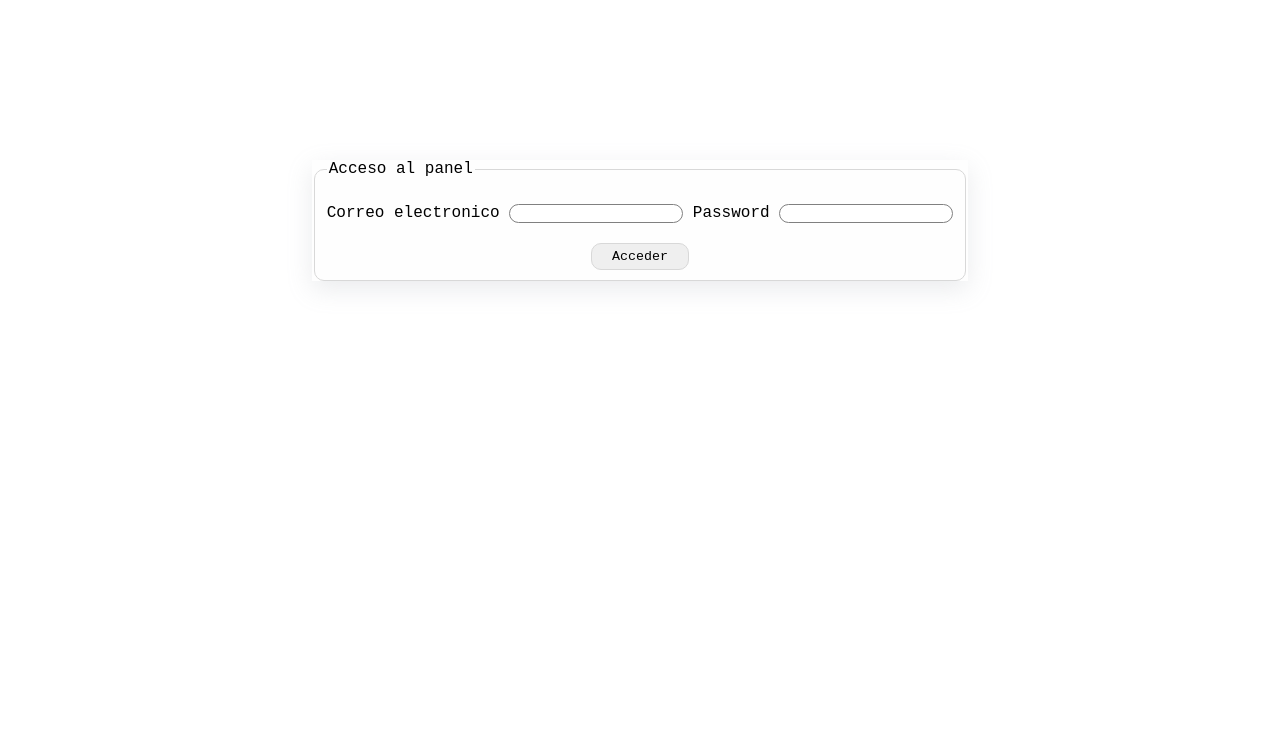
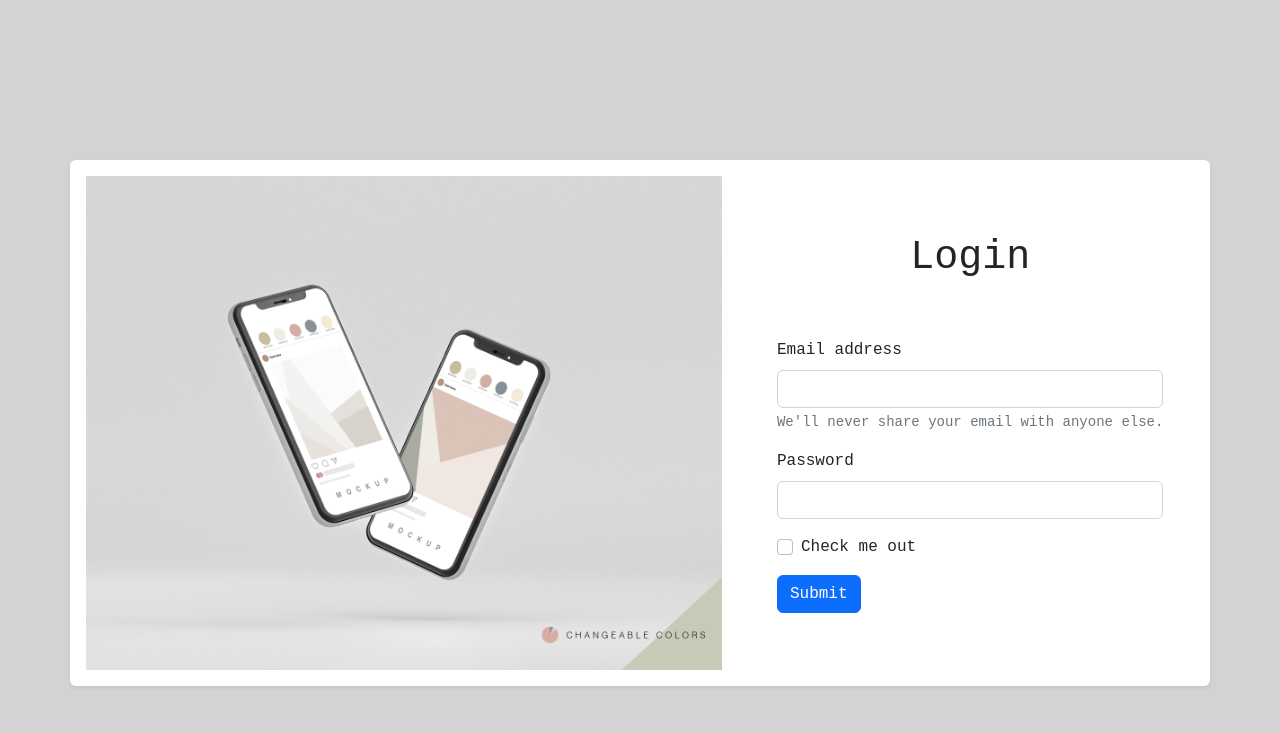
Before and after one commit to AdrianRMV/WebAvanzado4taUnidad, a PHP site: page / in a window 1280 px wide. Shown: the top 733 px of the page. Run offline with PHP 8.4, Linux system fonts and the light colour scheme.

Commit message:
Login trabajo

```diff
--- a/css/main.css
+++ /dev/null
@@ -1 +0,0 @@
-*,body{font-family:"Courier New",Courier,monospace !important}input{border-radius:20px;border:1px solid gray;transition:all 200ms ease-in-out}input:hover{background-color:#d3d3d3}.container{display:flex;align-items:center;justify-content:center;flex-direction:column;width:max-content;margin:20vh auto 0 auto;box-shadow:rgba(149,157,165,.2) 0px 8px 24px;background-color:#fefefe}.container fieldset{width:max-content;border-radius:10px;border:1px solid #d8d8d8}.container fieldset legend{font-family:"Courier New",Courier,monospace}.container fieldset form{padding-top:20px;background-color:#fefefe}.container fieldset form button{border:1px solid #d8d8d8;border-radius:10px;cursor:pointer;padding:5px 20px;margin-left:10px;display:block;width:max-content;margin:20px auto 0 auto;transition:200ms ease-in-out}.container fieldset form button:hover{background-color:#4169e1;transform:scale(1.1);border:1px solid #000}
--- a/index.html
+++ b/index.html
@@ -5,22 +5,84 @@
         <meta http-equiv="X-UA-Compatible" content="IE=edge" />
         <meta name="viewport" content="width=device-width, initial-scale=1.0" />
         <title>Panel</title>
-        <link rel="stylesheet" href="./css/main.css">
+        <link rel="stylesheet" href="./public/sass/main.css" />
+        <link
+            href="https://cdn.jsdelivr.net/npm/bootstrap@5.2.1/dist/css/bootstrap.min.css"
+            rel="stylesheet"
+            integrity="sha384-iYQeCzEYFbKjA/T2uDLTpkwGzCiq6soy8tYaI1GyVh/UjpbCx/TYkiZhlZB6+fzT"
+            crossorigin="anonymous"
+        />
     </head>
     <body>
-        <div class="container">
-            <fieldset>
-                <legend>Acceso al panel</legend>
-                <form action="">
-                    <label for="">Correo electronico</label>
-                    <input type="email" />
-
-                    <label for="">Password</label>
-                    <input type="password" />
-
-                    <button type="submit">Acceder</button>
-                </form>
-            </fieldset>
+        <div class="container shadow-sm p-3 mb-5 bg-body rounded">
+            <section>
+                <div class="row">
+                    <div class="col-md-7">
+                        <img
+                            src="/public/imgs/62.jpg"
+                            alt=""
+                            style="width: 100%"
+                        />
+                    </div>
+                    <div
+                        class="col-md-5 p-20 d-flex align-items-center justify-content-center"
+                    >
+                    <form>
+                            <h1 class="text-center">Login</h1>
+                            <br><br>
+                            <div class="mb-3">
+                                <label
+                                    for="exampleInputEmail1"
+                                    class="form-label"
+                                    >Email address</label
+                                >
+                                <input
+                                    type="email"
+                                    class="form-control"
+                                    id="exampleInputEmail1"
+                                    aria-describedby="emailHelp"
+                                />
+                                <div id="emailHelp" class="form-text">
+                                    We'll never share your email with anyone
+                                    else.
+                                </div>
+                            </div>
+                            <div class="mb-3">
+                                <label
+                                    for="exampleInputPassword1"
+                                    class="form-label"
+                                    >Password</label
+                                >
+                                <input
+                                    type="password"
+                                    class="form-control"
+                                    id="exampleInputPassword1"
+                                />
+                            </div>
+                            <div class="mb-3 form-check">
+                                <input
+                                    type="checkbox"
+                                    class="form-check-input"
+                                    id="exampleCheck1"
+                                />
+                                <label
+                                    class="form-check-label"
+                                    for="exampleCheck1"
+                                    >Check me out</label
+                                >
+                            </div>
+                            <button type="submit" class="btn btn-primary">
+                                Submit
+                            </button>
+                        </form>
+                    </div>
+                </div>
+            </section>
         </div>
+        <script
+            src="https://cdn.jsdelivr.net/npm/bootstrap@5.2.1/dist/js/bootstrap.bundle.min.js"
+            integrity="sha384-u1OknCvxWvY5kfmNBILK2hRnQC3Pr17a+RTT6rIHI7NnikvbZlHgTPOOmMi466C8"
+            crossorigin="anonymous"
+        ></script>
     </body>
 </html>
--- /dev/null
+++ b/public/sass/main.css
@@ -0,0 +1,78 @@
+*, body {
+  font-family: 'Courier New', Courier, monospace !important;
+}
+
+body {
+  background-color: #d3d3d3 !important;
+}
+
+input {
+  border-radius: 20px;
+  border: 1px solid grey;
+  -webkit-transition: all 200ms ease-in-out;
+  transition: all 200ms ease-in-out;
+}
+
+input:hover {
+  background-color: #d3d3d3;
+}
+
+.container {
+  display: -webkit-box;
+  display: -ms-flexbox;
+  display: flex;
+  -webkit-box-align: center;
+      -ms-flex-align: center;
+          align-items: center;
+  -webkit-box-pack: center;
+      -ms-flex-pack: center;
+          justify-content: center;
+  -webkit-box-orient: vertical;
+  -webkit-box-direction: normal;
+      -ms-flex-direction: column;
+          flex-direction: column;
+  margin: 20vh auto 0 auto;
+  -webkit-box-shadow: rgba(149, 157, 165, 0.2) 0px 8px 24px;
+          box-shadow: rgba(149, 157, 165, 0.2) 0px 8px 24px;
+  background-color: #fefefe;
+}
+
+.container fieldset {
+  width: -webkit-max-content;
+  width: -moz-max-content;
+  width: max-content;
+  border-radius: 10px;
+  border: 1px solid #d8d8d8;
+}
+
+.container fieldset legend {
+  font-family: 'Courier New', Courier, monospace;
+}
+
+.container fieldset form {
+  padding-top: 20px;
+  background-color: #fefefe;
+}
+
+.container fieldset form button {
+  border: 1px solid #d8d8d8;
+  border-radius: 10px;
+  cursor: pointer;
+  padding: 5px 20px;
+  margin-left: 10px;
+  display: block;
+  width: -webkit-max-content;
+  width: -moz-max-content;
+  width: max-content;
+  margin: 20px auto 0 auto;
+  -webkit-transition: 200ms ease-in-out;
+  transition: 200ms ease-in-out;
+}
+
+.container fieldset form button:hover {
+  background-color: #4169e1;
+  -webkit-transform: scale(1.1);
+          transform: scale(1.1);
+  border: 1px solid #000;
+}
+/*# sourceMappingURL=main.css.map */
--- a/public/sass/main.scss
+++ b/public/sass/main.scss
@@ -1,5 +1,8 @@
 *,body{
     font-family: 'Courier New', Courier, monospace !important;
+}
+body{
+    background-color: #d3d3d3 !important;
 }
 
 $bg-color-input: #d3d3d3;
@@ -24,7 +27,6 @@ input{
 
     @include df-center(column);
 
-    width: max-content;
     margin:  20vh auto 0 auto;
     box-shadow: rgba(149, 157, 165, 0.2) 0px 8px 24px;
     background-color: #fefefe;
```
Also changed, not shown: package-lock.json, public/imgs/62.jpg (added), 1 other file.
